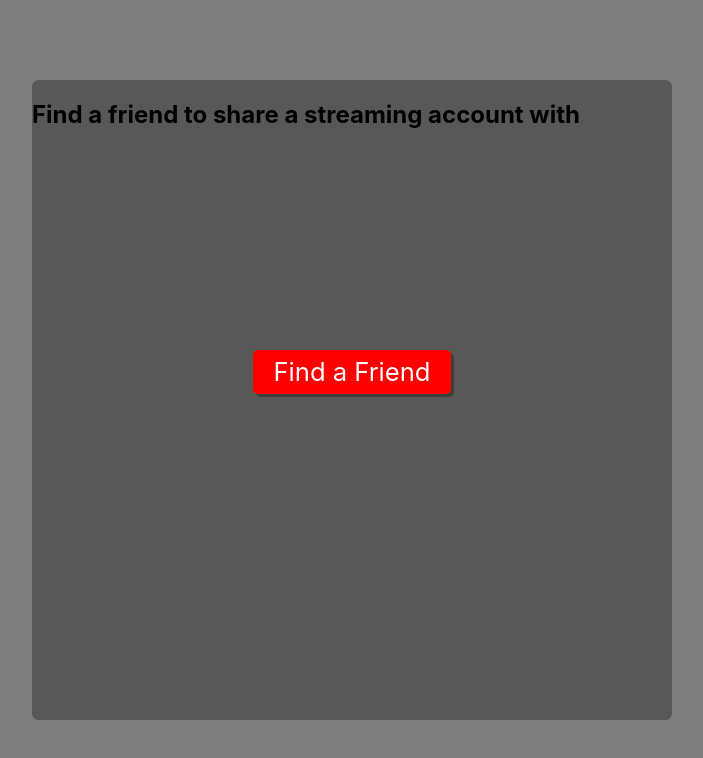
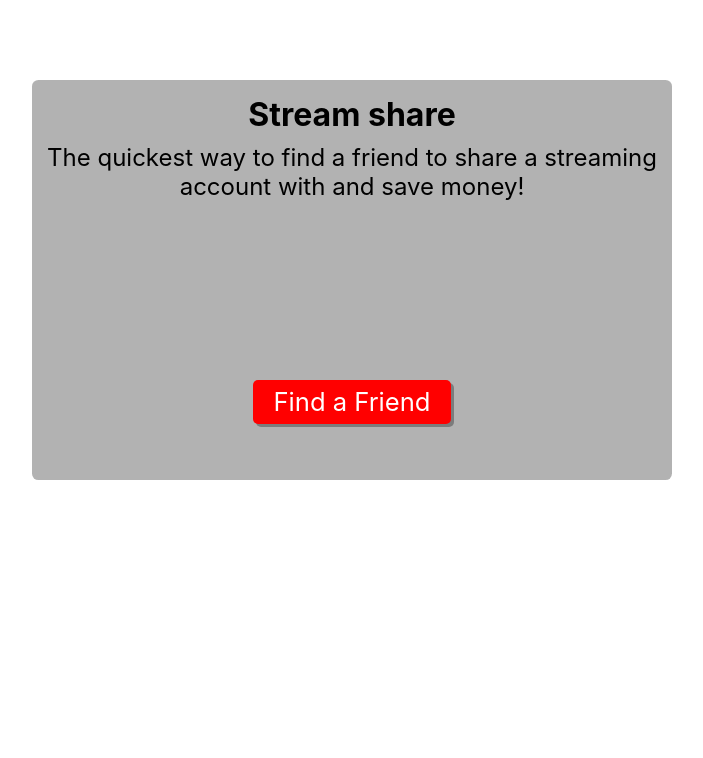
Before and after one commit to 6JoeB/stream-share, a React (Create React App) app in the folder frontend/: page / in a window 1280 px wide. Shown: the top 758 px of the page, without its empty margins (288-991 px from the left). Built offline with nearby package versions, Linux system fonts and the light colour scheme.

Commit message:
Updated styling of landing page title and info text

```diff
--- a/frontend/src/App.css
+++ b/frontend/src/App.css
@@ -1,7 +1,7 @@
 /* global styles */
 
 :root {
-	--primary-colour: rgba(0, 0, 0, 0.507);
+	--primary-colour: rgba(255, 255, 255, 0.842);
 	--dark-primary-colour: rgb(255, 0, 0);
 	--darker-primary-colour: rgb(185, 0, 0);
 	--secondary-colour: rgb(198, 202, 237);
@@ -17,7 +17,7 @@
 
 .landing--inner {
 	width: 40rem;
-	height: 40rem;
+	height: 25rem;
 	margin: 0 auto;
 	position: relative;
 	top: 10%;
@@ -27,11 +27,10 @@
 
 .landing--buttons {
 	position: absolute;
+	margin: auto;
 	bottom: 0;
-	margin: auto;
 	right: 0;
 	left: 0;
-	top: 0;
 	height: 100px;
 	width: 300px;
 	text-align: center;
@@ -59,8 +58,40 @@
 	background: var(--darker-primary-colour);
 }
 
-/*  headings */
+/*  text sizes */
+
+.text-large {
+	font-size: 2rem;
+}
+
+.text-medium {
+	font-size: 1.5rem;
+}
+
+/*  text */
 
 h1 {
 	position: absolute;
 }
+
+p {
+	position: absolute;
+}
+
+.title {
+	padding: 15px;
+	margin: 0px 5px;
+	right: 0;
+	left: 0;
+}
+
+.landing-title {
+	text-align: center;
+}
+
+.landing--info-text {
+	top: 12%;
+	padding: 15px;
+	text-align: center;
+	margin: 0 auto;
+}
--- a/frontend/src/components/layout/LandingPage.jsx
+++ b/frontend/src/components/layout/LandingPage.jsx
@@ -5,7 +5,13 @@ const LandingPage = () => {
 	return (
 		<section className='landing'>
 			<div className='landing--inner'>
-				<h1>Find a friend to share a streaming account with</h1>
+				<div className='landing-title'>
+					<h1 className='text-large title'>Stream share</h1>
+				</div>
+				<p className='text-medium landing--info-text'>
+					The quickest way to find a friend to share a streaming account with and save
+					money!
+				</p>
 				<div className='landing--buttons'>
 					<Link to='/findafriend' className='button button--primary'>
 						Find a Friend
```
